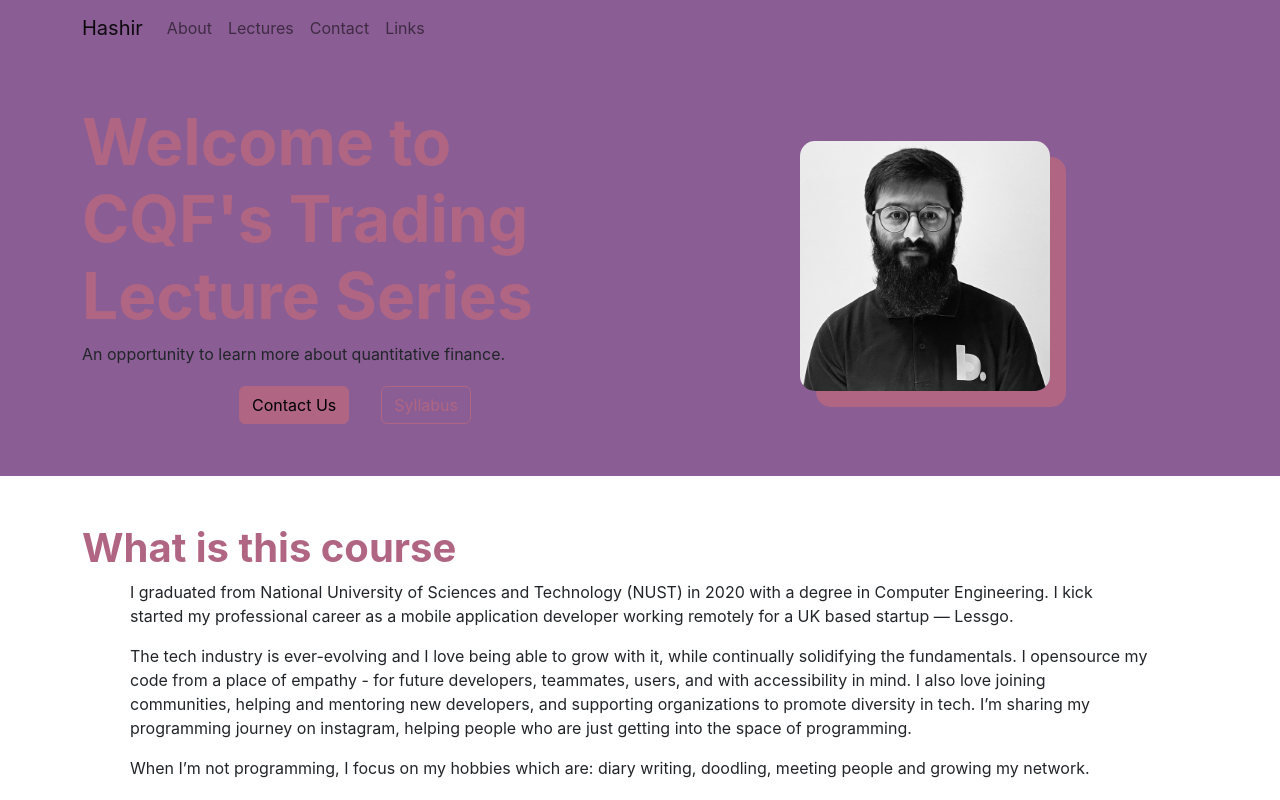
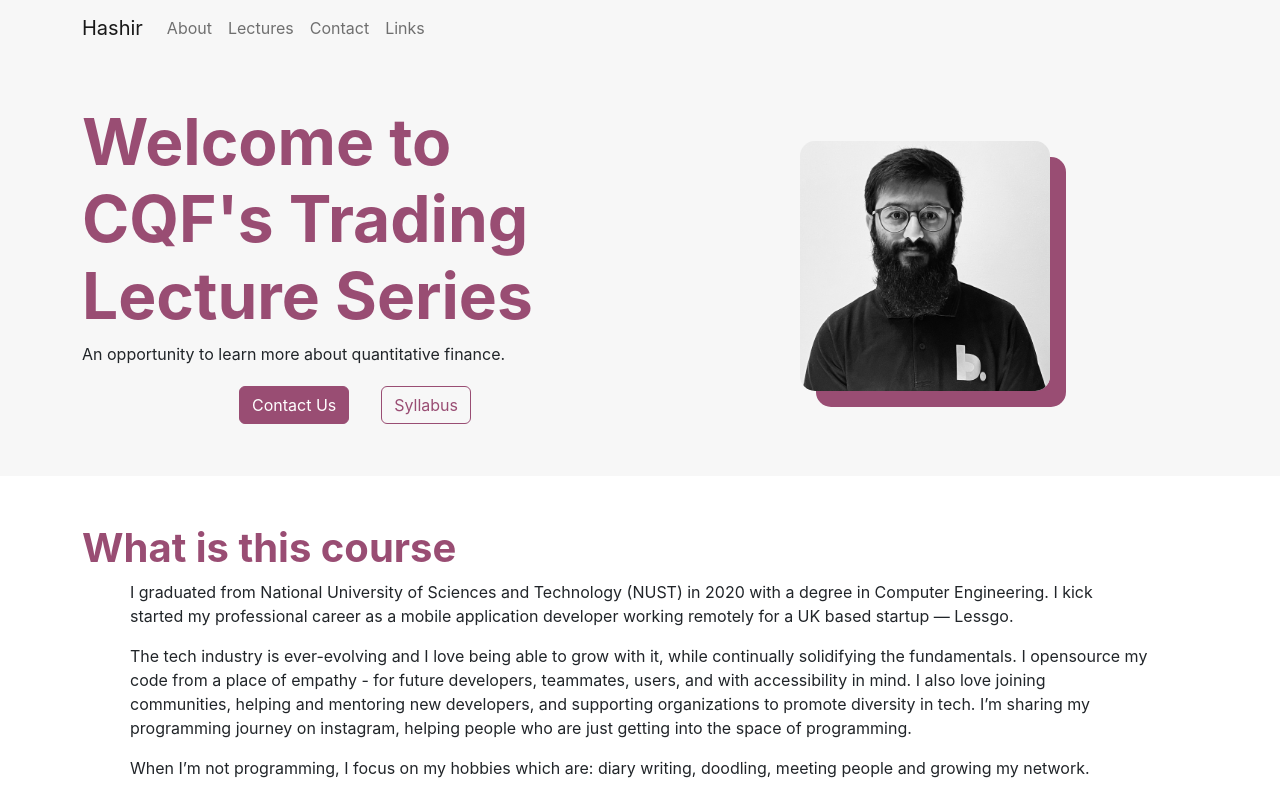
Before and after one commit to CornellQuantFund/nn, a Next.js app: page / in a window 1280 px wide. Shown: the top 800 px of the page. Built offline with nearby package versions, Linux system fonts and the light colour scheme.

Commit message:
Update custom.global.scss

```diff
--- a/styles/custom.global.scss
+++ b/styles/custom.global.scss
@@ -18,9 +18,9 @@
 // $inverted-font: #FFFFFF;
 
 // bootstrap overrides
-$primary: #B06583;   // Softer reddish-purple, less intense but still vibrant
-$secondary: #8A5E94; // A muted, slightly desaturated purple to blend with primary
-$light: #F0D6E5;     // A lighter pastel pink/lavender for a soft background effect
+$primary: #994D73;
+$secondary: #F7F7F7;
+$light: #FFFFFF;
 
 @import url('https://fonts.googleapis.com/css2?family=Barlow:wght@400;700&display=swap');
 $font-family-sans-serif: -apple-system, 'Barlow', sans-serif, "Apple Color Emoji", "Segoe UI Emoji", "Segoe UI Symbol", "Noto Color Emoji";
```
